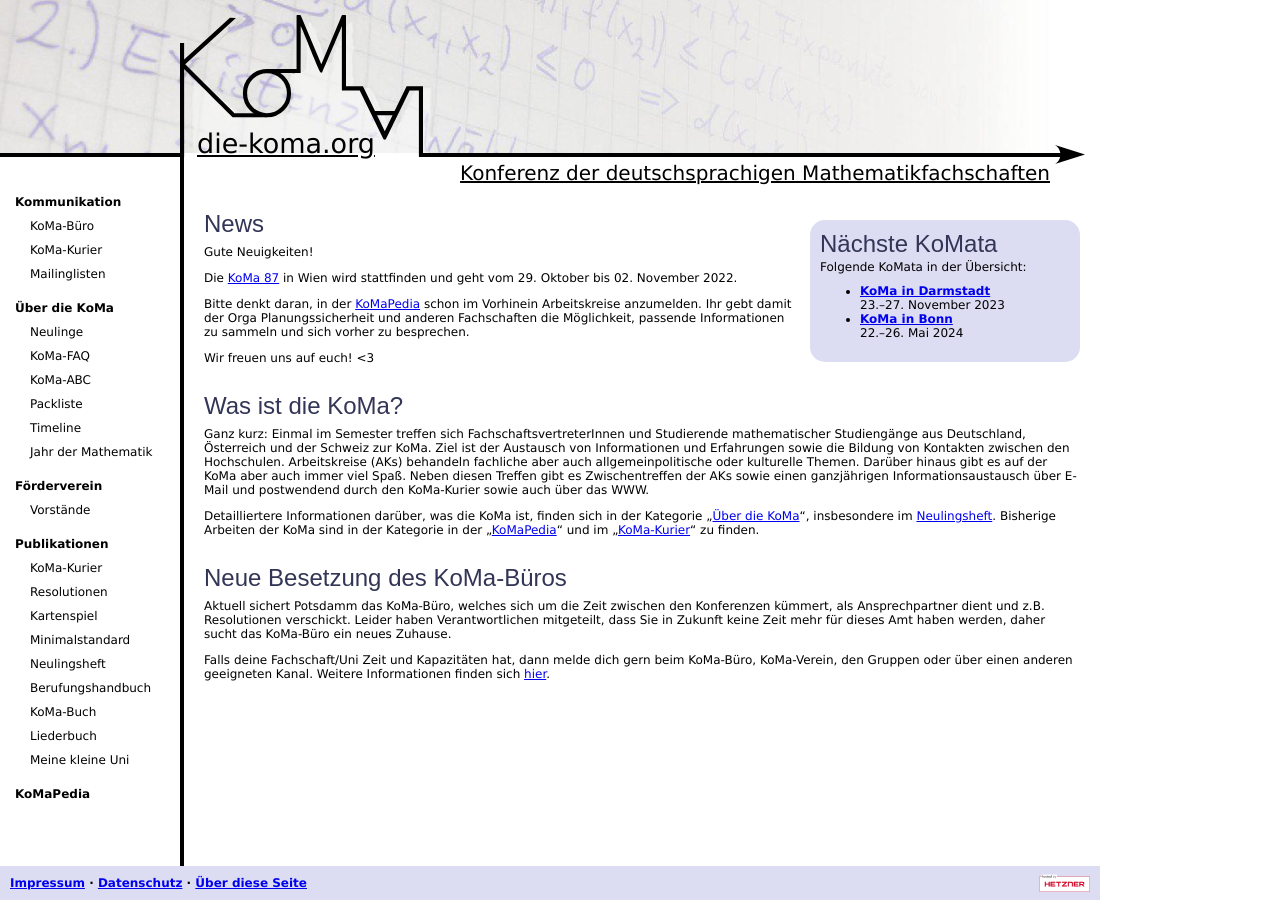
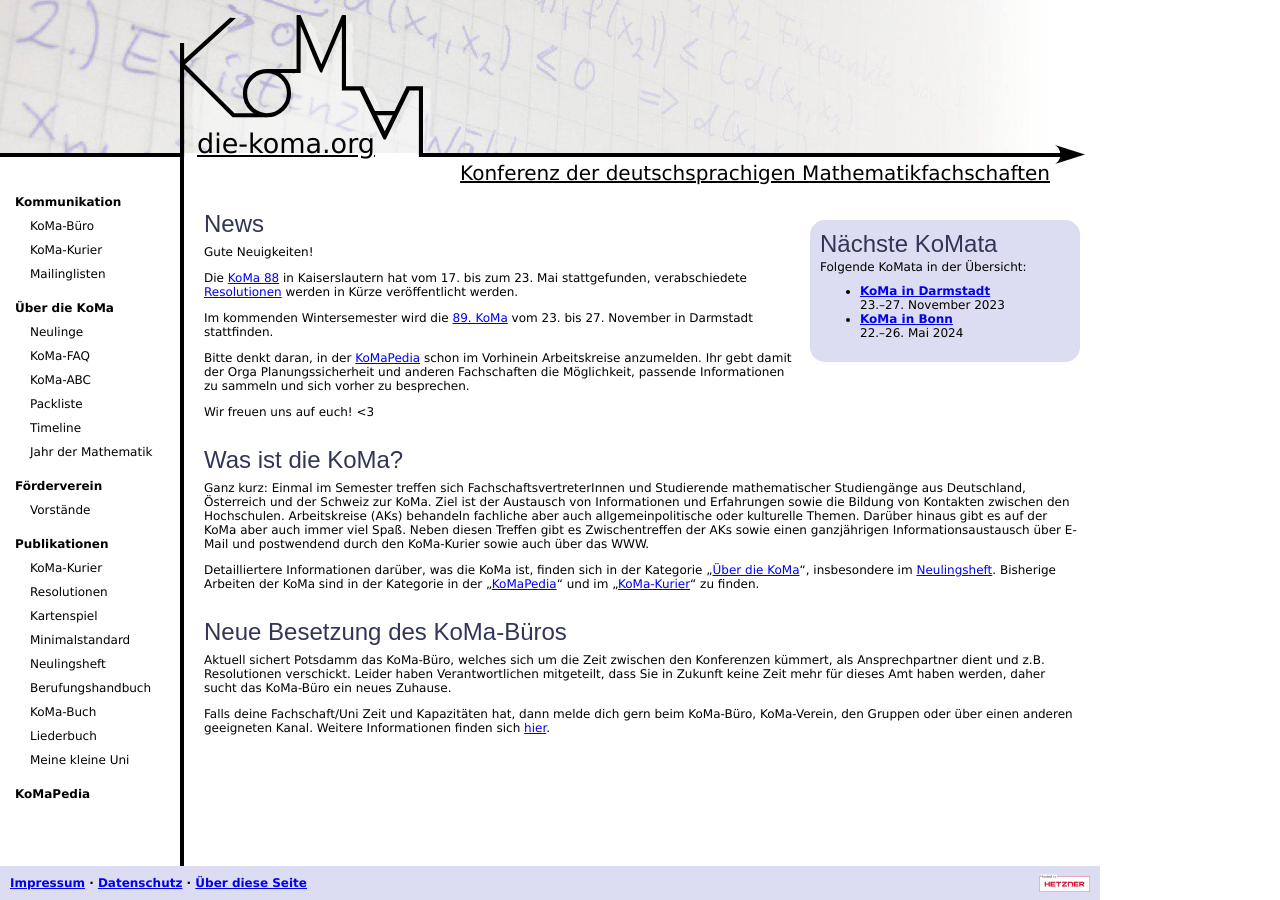
Before and after one commit to Die-KoMa/die-koma.org, a Jekyll site: the page built from index.md, in a window 1280 px wide. Built offline with Jekyll 4.4.1, drawn with Linux system fonts in a browser that asks for light colours.

Commit message:
aktuelle KoMata auf Startseite aktualisiert

```diff
--- a/index.md
+++ b/index.md
@@ -8,7 +8,9 @@ order: 1
 
 Gute Neuigkeiten!
 
-Die [KoMa 87](https://fsmat.at/content/koma-87) in Wien wird stattfinden und geht vom 29. Oktober bis 02. November 2022.
+Die [KoMa 88](https://koma88.de) in Kaiserslautern hat vom 17. bis zum 23. Mai stattgefunden, verabschiedete [Resolutionen](./publikationen/resolutionen) werden in Kürze veröffentlicht werden.
+
+Im kommenden Wintersemester wird die [89. KoMa](https://www.koma89.tu-darmstadt.de/) vom 23. bis 27. November in Darmstadt stattfinden.
 
 Bitte denkt daran, in der [KoMaPedia](./KoMaPedia) schon im Vorhinein Arbeitskreise anzumelden.
 Ihr gebt damit der Orga Planungssicherheit und anderen Fachschaften die Möglichkeit, passende Informationen zu sammeln und sich vorher zu besprechen.
```
